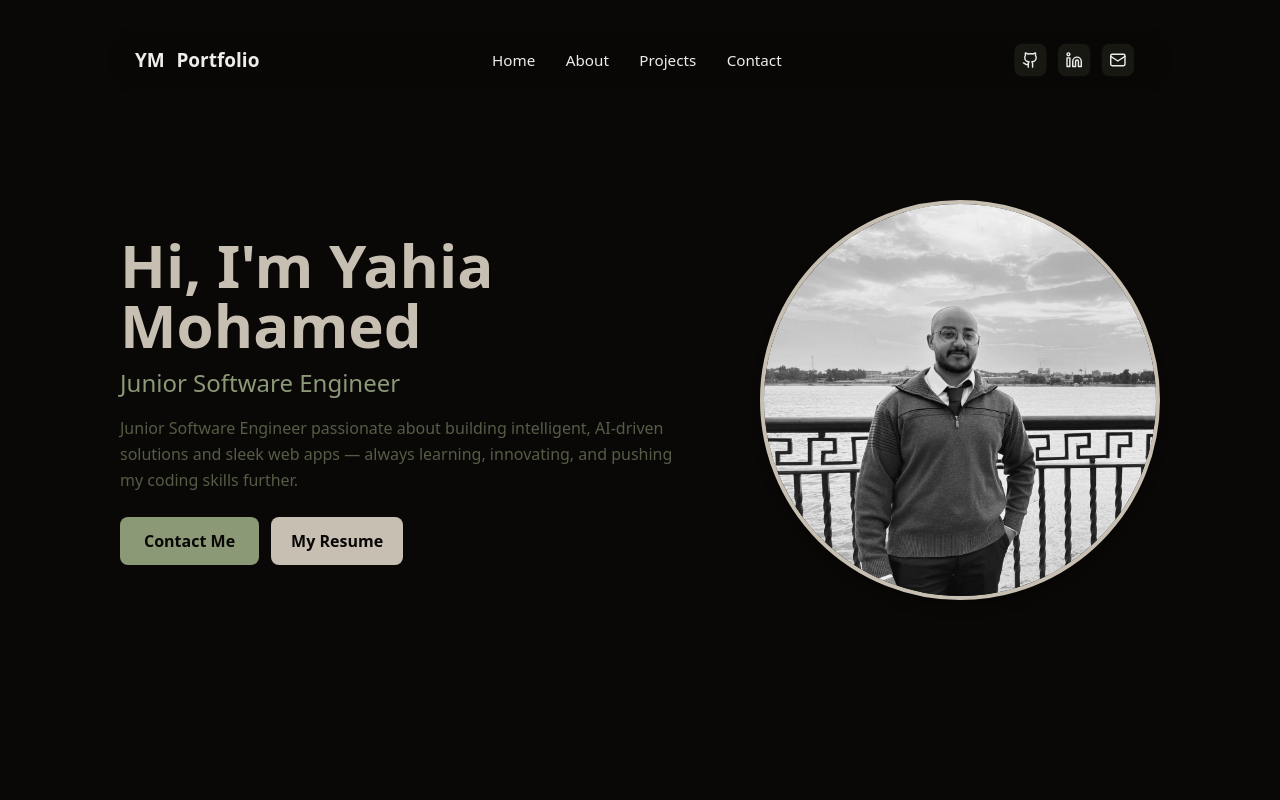
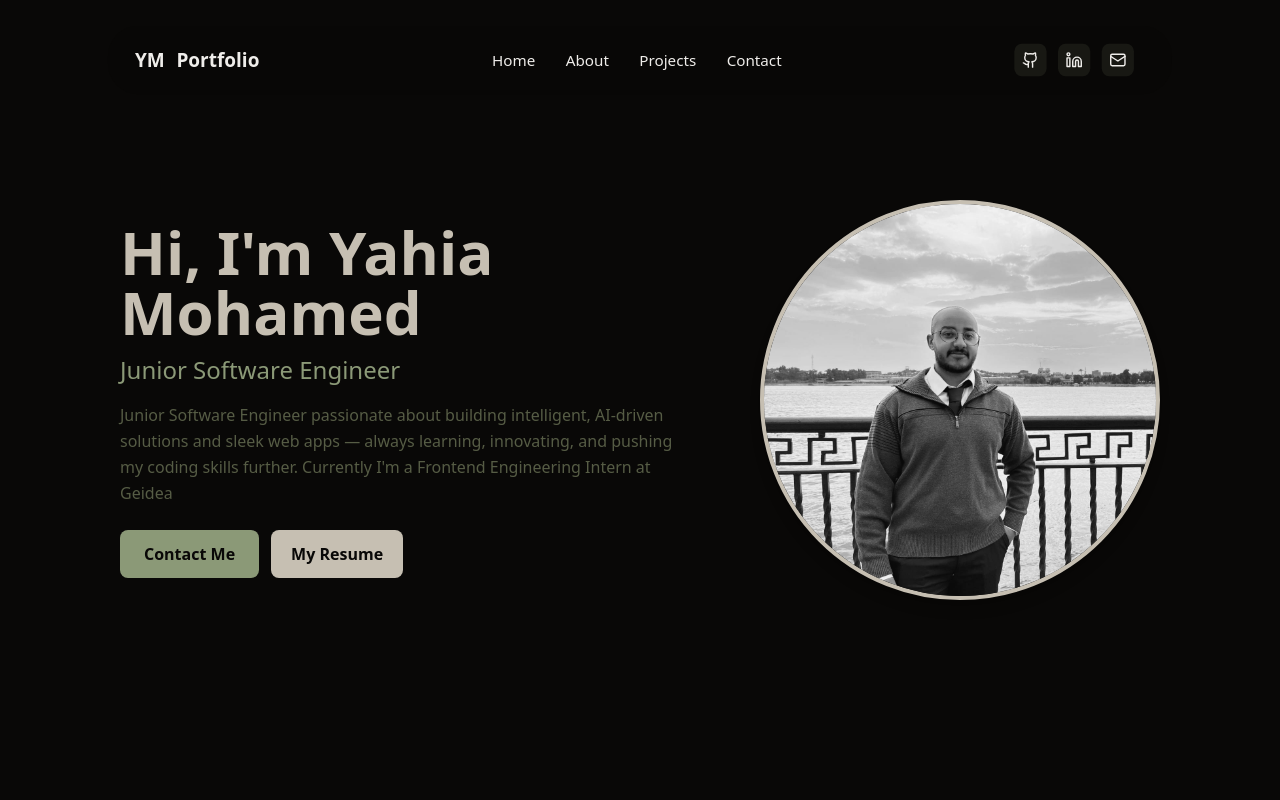
Before and after one commit to Yahia0mohamed/Portfolio, a React (Vite) app: page / in a window 1280 px wide. Shown: the top 800 px of the page. Built offline with nearby package versions, Linux system fonts and the light colour scheme.

Commit message:
updating my bio

```diff
--- a/src/data/portfolio.js
+++ b/src/data/portfolio.js
@@ -1,7 +1,7 @@
 export const personalInfo = {
   name: "Yahia Mohamed",
   role: "Junior Software Engineer",
-  bio: "Junior Software Engineer passionate about building intelligent, AI‑driven solutions and sleek web apps — always learning, innovating, and pushing my coding skills further.",
+  bio: "Junior Software Engineer passionate about building intelligent, AI‑driven solutions and sleek web apps — always learning, innovating, and pushing my coding skills further. Currently I'm a Frontend Engineering Intern at Geidea",
   email: "yahia.edu500@gmail.com",
   github: "https://github.com/Yahia0mohamed",
   linkedin: "https://www.linkedin.com/in/0yr003/",
```
